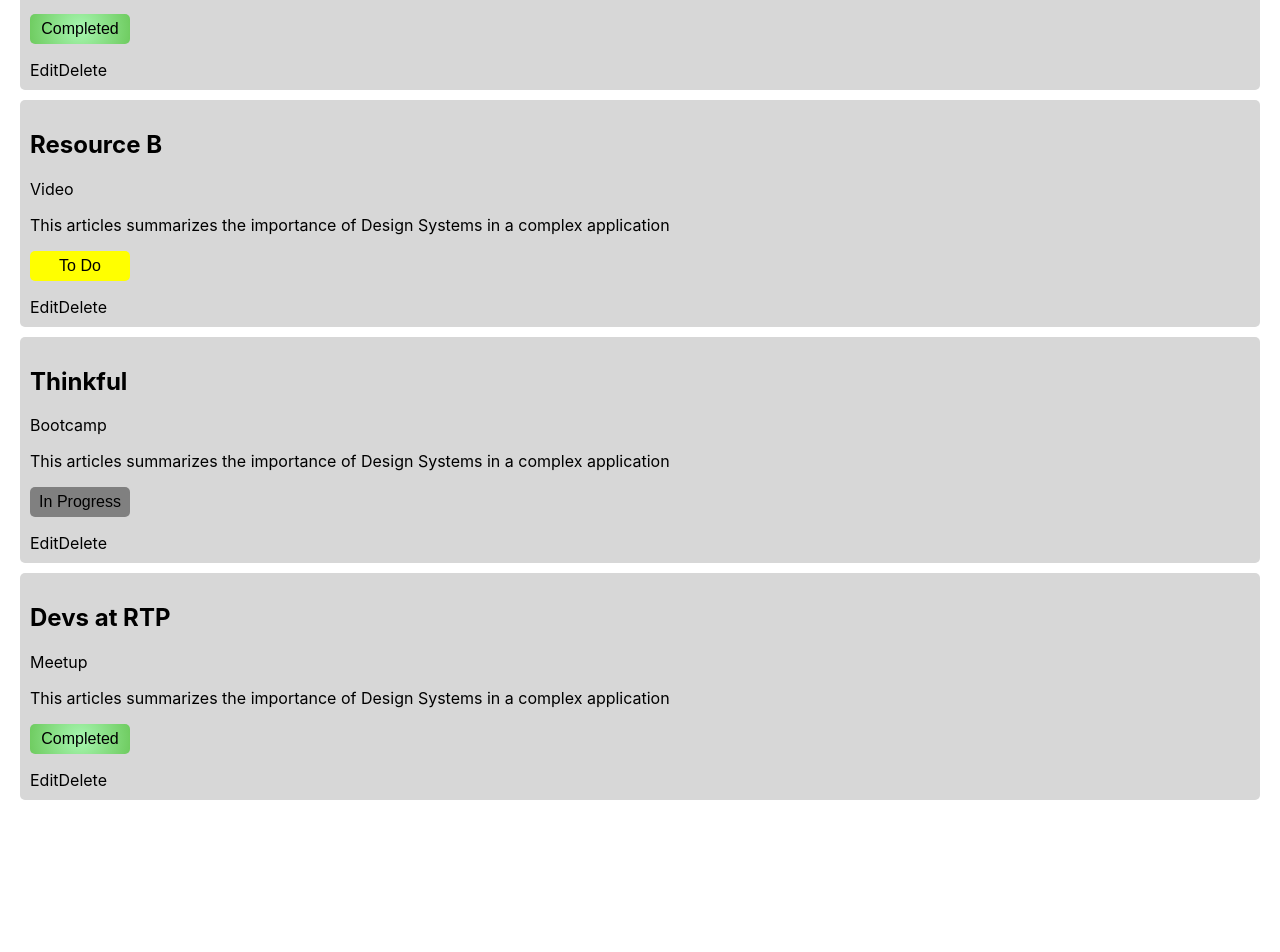
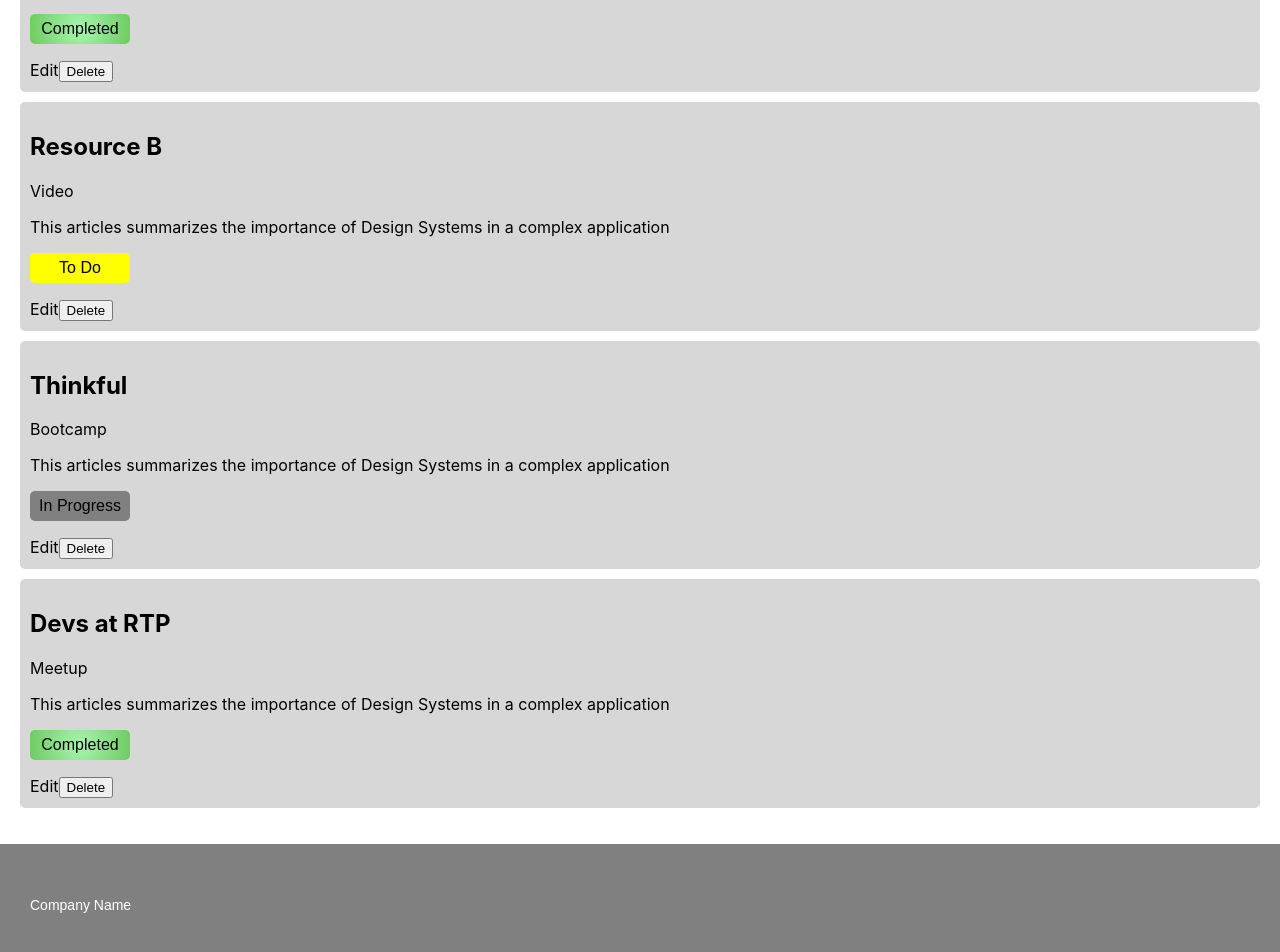
Before and after one commit to katiewrennhansen/dev-tracks, a React (Create React App) app: page /dashboard in a window 1280 px wide. Shown: the part 308-1260 px from the top of the page. Before the commit the page ends 1144 px from the top, so only its background shows below. Built offline with nearby package versions, Linux system fonts and the light colour scheme.

Commit message:
fix labels and links

```diff
--- a/src/App.js
+++ b/src/App.js
@@ -6,6 +6,7 @@
 import AddResource from './pages/AddResource'
 import Login from './pages/Login'
 import Nav from './components/Nav'
+import Footer from './components/Footer'
 import './App.css';
 
 class App extends Component {
@@ -39,6 +40,7 @@
             />
           </Switch>
         </section>
+        <Footer />
       </main>
     );
   }
--- a/src/components/Footer.js
+++ b/src/components/Footer.js
@@ -0,0 +1,17 @@
+import React, { Component } from 'react';
+import { Link } from 'react-router-dom'
+
+class Footer extends Component {
+
+  render() {
+
+    return (
+        <footer>
+            <Link to='/' className="company-logo">Company Name</Link>
+        </footer>
+    );
+  }
+
+}
+
+export default Footer;
--- a/src/components/Nav.js
+++ b/src/components/Nav.js
@@ -7,8 +7,8 @@
 
     return (
         <nav>
-        <div class="nav-container">
-            <Link to='/' class="company-logo">Company Name</Link>
+        <div className="nav-container">
+            <Link to='/' className="company-logo">Company Name</Link>
             <ul>
                 <li><Link to='/login'>Sign In</Link></li>
                 <li><Link to='/dashboard'>Demo</Link></li>
--- a/src/pages/AddResource.js
+++ b/src/pages/AddResource.js
@@ -9,20 +9,20 @@
       <>
         <h1>Add Resource</h1>
         <form>
-            <label for="title">Title</label>
+            <label htmlFor="title">Title</label>
             <input type="text" name="title" id="title" placeholder="title"></input>
-            <label for="title">Type</label>
+            <label htmlFor="title">Type</label>
             <select>
                 <option>Article</option>
                 <option>Online Class</option>
                 <option>Project</option>
                 <option>Meetup</option>
             </select>
-            <label for="url">Url</label>
+            <label htmlFor="url">Url</label>
             <input type="text" name="url" id="url" placeholder="url"></input>
-            <label for="url">Description</label>
+            <label htmlFor="url">Description</label>
             <textarea rows="5" cols="20"></textarea>
-            <label for="url">Status</label>
+            <label htmlFor="url">Status</label>
             <select>
                 <option>To Do</option>
                 <option>In Progress</option>
--- a/src/pages/Dashboard.js
+++ b/src/pages/Dashboard.js
@@ -9,39 +9,39 @@
       <>
         <h1>Dashboard</h1>
         <Link to='/add-resource'> &#65291; Add Resource</Link>
-        <section class="resources">
+        <section className="resources">
             <ul>
                 <li>
                     <h2>Resource A</h2>
                     <p>Article</p>
                     <p>This articles summarizes the importance of Design Systems in a complex application</p>
-                    <p class="status completed">Completed</p>
+                    <p className="status completed">Completed</p>
                     <Link to='/edit-resource'>Edit</Link>
-                    <a>Delete</a>
+                    <button>Delete</button>
                 </li>
                 <li>
                     <h2>Resource B</h2>
                     <p>Video</p>
                     <p>This articles summarizes the importance of Design Systems in a complex application</p>
-                    <p class="status todo">To Do</p>
+                    <p className="status todo">To Do</p>
                     <Link to='/edit-resource'>Edit</Link>
-                    <a>Delete</a>
+                    <button>Delete</button>
                 </li>
                 <li>
                     <h2>Thinkful</h2>
                     <p>Bootcamp</p>
                     <p>This articles summarizes the importance of Design Systems in a complex application</p>
-                    <p class="status inprogress">In Progress</p>
+                    <p className="status inprogress">In Progress</p>
                     <Link to='/edit-resource'>Edit</Link>
-                    <a>Delete</a>
+                    <button>Delete</button>
                 </li>
                 <li>
                     <h2>Devs at RTP</h2>
                     <p>Meetup</p>
                     <p>This articles summarizes the importance of Design Systems in a complex application</p>
-                    <p class="status completed">Completed</p>
+                    <p className="status completed">Completed</p>
                     <Link to='/edit-resource'>Edit</Link>
-                    <a>Delete</a>
+                    <button>Delete</button>
                 </li>
             </ul>
         </section>
--- a/src/pages/EditResource.js
+++ b/src/pages/EditResource.js
@@ -9,20 +9,20 @@
       <>
         <h1>Edit Resource</h1>
         <form>
-            <label for="title">Title</label>
+            <label htmlFor="title">Title</label>
             <input type="text" name="title" id="title" placeholder="title"></input>
-            <label for="title">Type</label>
+            <label htmlFor="title">Type</label>
             <select>
                 <option>Article</option>
                 <option>Online Class</option>
                 <option>Project</option>
                 <option>Meetup</option>
             </select>
-            <label for="url">Url</label>
+            <label htmlFor="url">Url</label>
             <input type="text" name="url" id="url" placeholder="url"></input>
-            <label for="url">Description</label>
+            <label htmlFor="url">Description</label>
             <textarea rows="5" cols="20"></textarea>
-            <label for="url">Status</label>
+            <label htmlFor="url">Status</label>
             <select>
                 <option>To Do</option>
                 <option>In Progress</option>
--- a/src/pages/Login.js
+++ b/src/pages/Login.js
@@ -10,9 +10,9 @@
         <h1>Login</h1>
         <form>
             <h3>Login to your account to get started tracking</h3>
-            <label for="username">Username</label>
+            <label htmlFor="username">Username</label>
             <input type="text" name="username" id="username" placeholder="username"></input>
-            <label for="password">Password</label>
+            <label htmlFor="password">Password</label>
             <input type="password" name="password" id="password" placeholder="password"></input>
             <Link to='/dashboard'>Submit</Link>
         </form>
```
